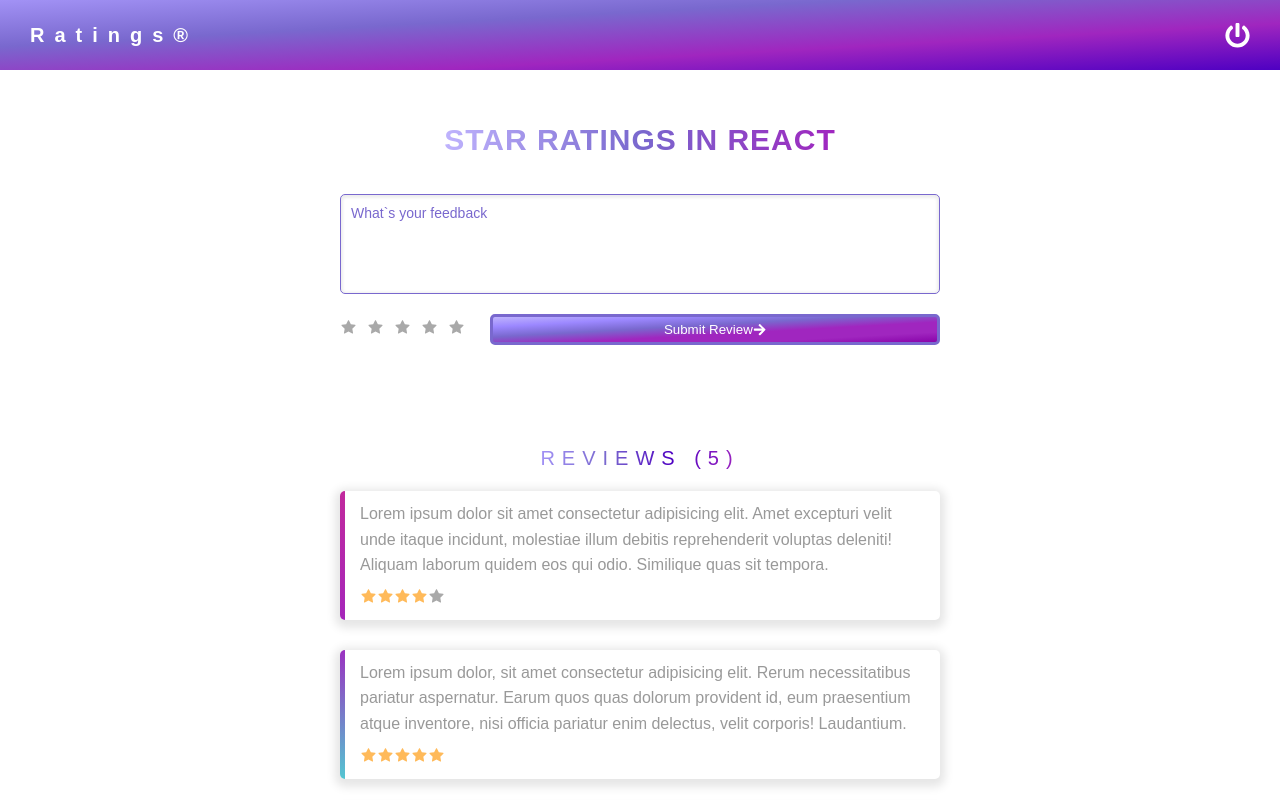
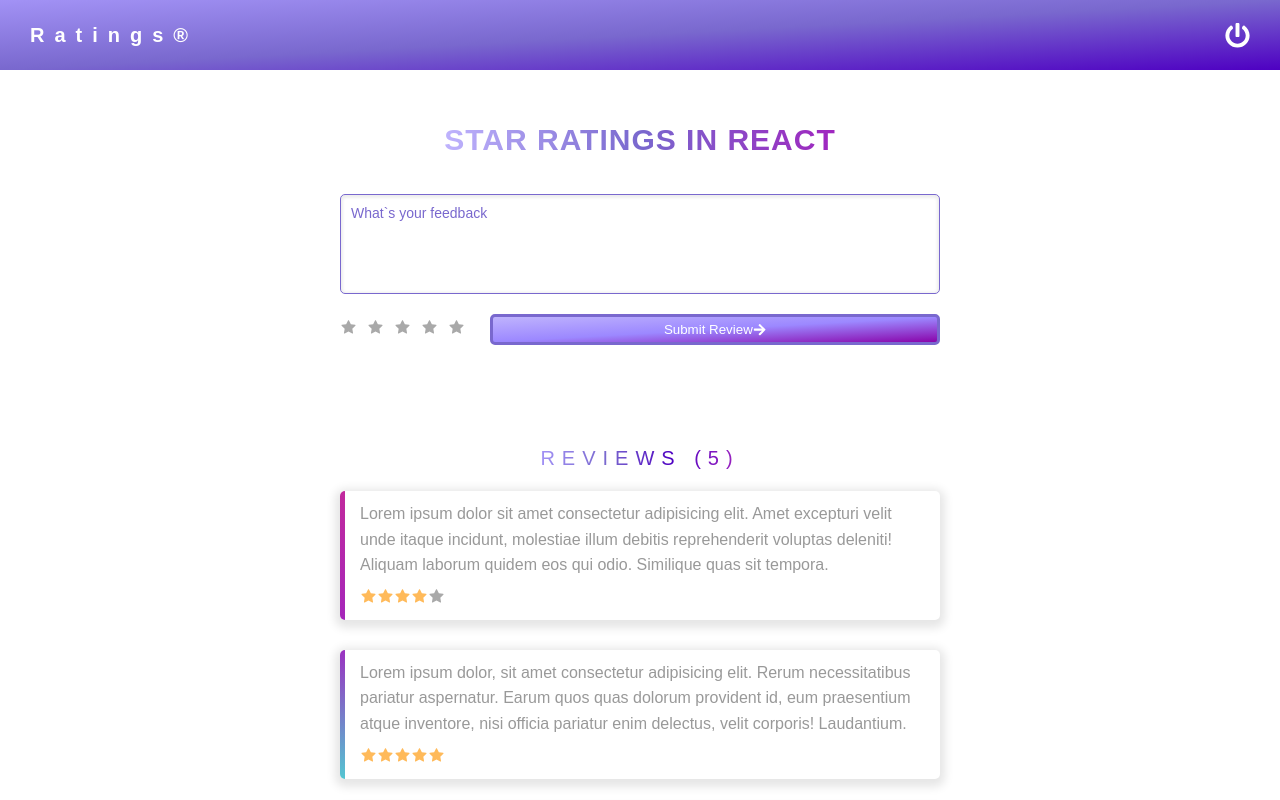
Before and after one commit to esteemayo/react-ratings, a React (Create React App) app: page / in a window 1280 px wide. Shown: the top 800 px of the page. Built offline with nearby package versions, Linux system fonts and the light colour scheme.

Commit message:
modified

```diff
--- a/src/index.css
+++ b/src/index.css
@@ -43,13 +43,7 @@ body {
 .navbar {
   width: 100%;
   height: 7rem;
-  background-image: linear-gradient(
-    to right bottom,
-    #a292f5,
-    #7968ce,
-    #a026bf,
-    #4e00c2
-  );
+  background-image: linear-gradient(to right bottom, #a292f5, #7968ce, #4e00c2);
   display: flex;
   align-items: center;
 }
@@ -373,15 +367,7 @@ textarea::placeholder {
   text-transform: capitalize;
   padding: 0.5rem 1rem;
   background-color: #7968ce;
-  background-image: linear-gradient(
-    to right bottom,
-    #bfb3fd,
-    #9c88ff,
-    #7968ce,
-    #a026bf,
-    #a026bf,
-    #8904aa
-  );
+  background-image: linear-gradient(to right bottom, #bfb3fd, #9c88ff, #8904aa);
   color: var(--color-white);
   border-radius: 0.5rem;
   outline: none;
@@ -410,15 +396,7 @@ textarea::placeholder {
 }
 
 .btn:hover {
-  background-image: linear-gradient(
-    to left bottom,
-    #bfb3fd,
-    #9c88ff,
-    #7968ce,
-    #a026bf,
-    #a026bf,
-    #8904aa
-  );
+  background-image: linear-gradient(to left bottom, #bfb3fd, #9c88ff, #8904aa);
   animation: pulsate 1s ease-in-out;
 }
 
```
